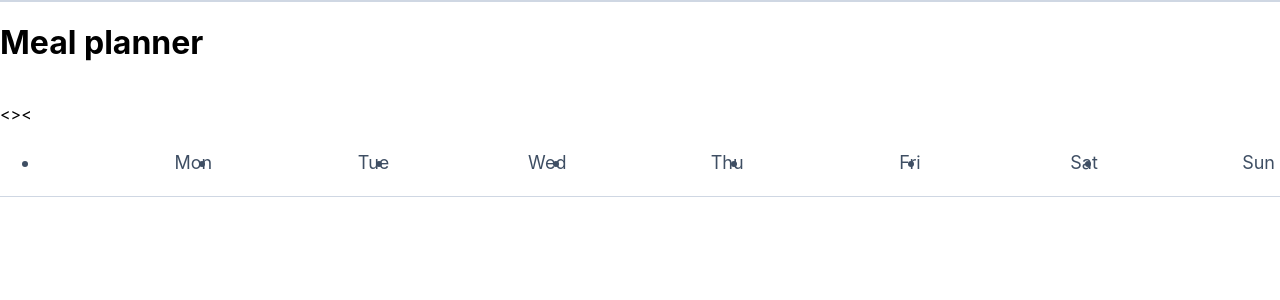
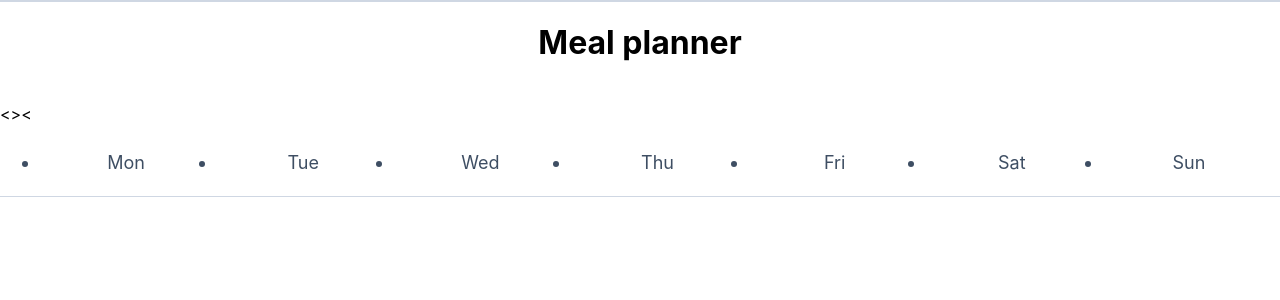
Before and after one commit to carmenliao/meal-planner, a React (Create React App) app: page / in a window 1280 px wide. Shown: the top 300 px of the page. Built offline with nearby package versions, Linux system fonts and the light colour scheme.

Commit message:
aligned elements to centre of page

```diff
--- a/src/App.css
+++ b/src/App.css
@@ -1,3 +1,8 @@
+
+h1 {
+  text-align: center;
+}
+
 body {
   --grey-100: #e4e9f0;
   --grey-200: #cfd7e3;
@@ -6,6 +11,7 @@ body {
   --grid-gap: 1px;
   --day-label-size: 20px;
 }
+
 
 .calendar-month {
   position: relative;
@@ -58,7 +64,7 @@ body {
 
 .day-of-week > * {
   /* Position the weekday label within the cell */
-  text-align: right;
+  text-align: center;
   padding-right: 5px;
 }
 
```
